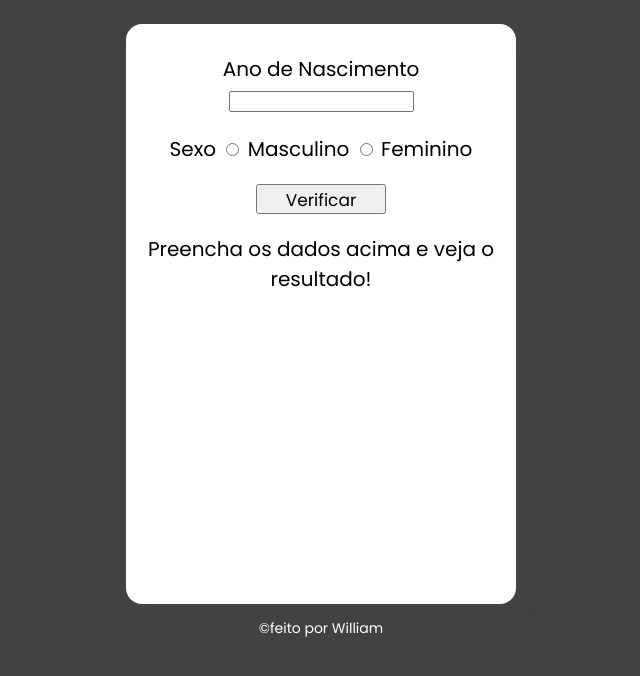
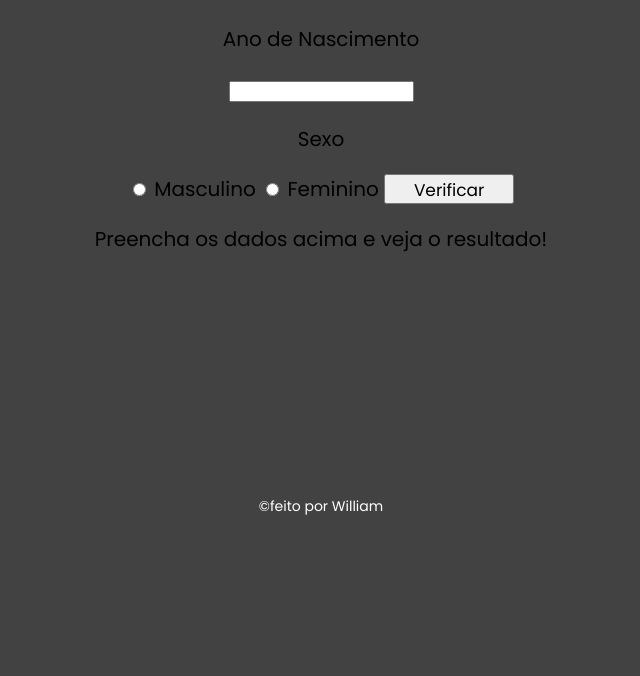
Before and after one commit to williamcouto/identificadorIdade, a plain HTML site: page index.html in a window 1280 px wide. Shown: the part 84-760 px from the top of the page, without its empty margins (319-959 px from the left). Drawn offline with Linux system fonts and the light colour scheme.

Commit message:
Update index.html

```diff
--- a/index.html
+++ b/index.html
@@ -9,29 +9,22 @@
     <link rel="stylesheet" href="style.css">
 </head>
 <body>
+    <div class="age-container">
     <h1>Verificador de Idade</h1>
-<section>
-<div>
-    <p>Ano de Nascimento
-    <input type="number" name="ano_txt" id="ano_txt" min="0"></p>
-    <p>Sexo
+    <p>Ano de Nascimento</p>
+        <input type="number" name="ano_txt" id="ano_txt" min="0">
+    <p>Sexo</p>
         <input type="radio" name="radiosex" id="M">
         <label for="M">Masculino</label>
         <input type="radio" name="radiosex" id="F">
         <label for="F">Feminino</label>
-    </p>
-    <p>
         <input id="botão" type="button" value="Verificar" onclick="conferir()">
-    </p>
-    </div>
-    <div id="resp">
+    <span id="resp">
         <p>Preencha os dados acima e veja o resultado!</p>
         <img id="foto">
+    </span>
     </div>
-</section>
-    <footer>
-        <p>&copy;feito por William</p>
-    </footer>
+    <footer><p>&copy;feito por William</p></footer>
 </body>
 <script src="script.js"></script>
 </html>
```
Lines whose indentation alone changed are shown as unchanged.
